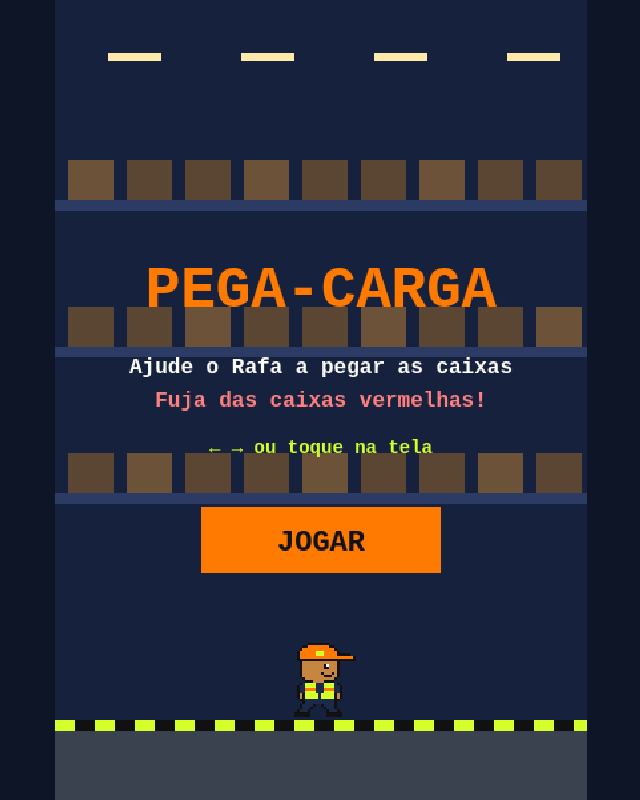
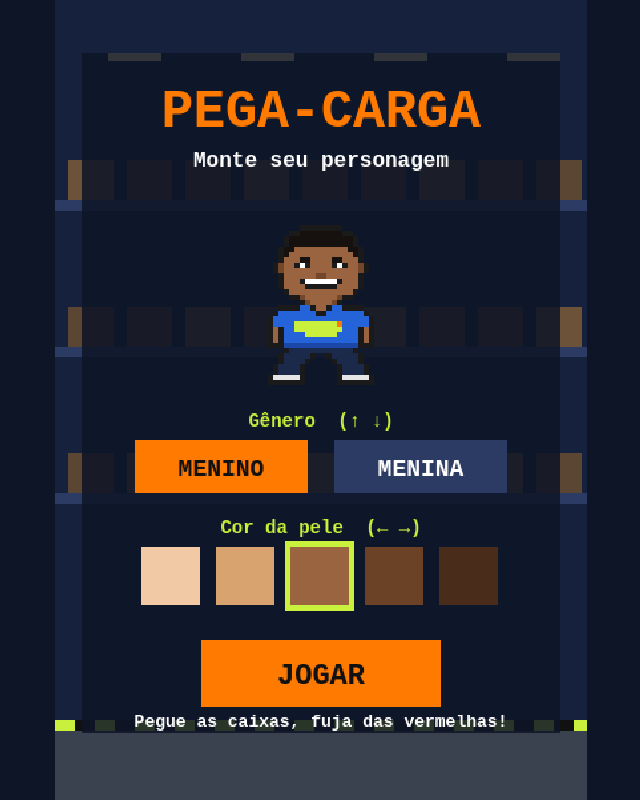
Before and after one commit to bibliotecasestsenat-debug/pega-carga, a plain HTML site: page index.html in a window 1280 px wide. Shown: the whole page, without its empty margins (319-959 px from the left). Drawn offline with Linux system fonts and the light colour scheme.

Commit message:
Tela de escolha de gênero e cor da pele; novo visual do personagem
Co-Authored-By: Claude Opus 5.5 <noreply@anthropic.com>
Claude-Session: https://claude.ai/code/session_01BRLzYbQR8harGepWHJqbNs

```diff
--- a/index.html
+++ b/index.html
@@ -23,59 +23,102 @@ const L = 400, A = 600;          // largura e altura do jogo
 const CHAO = 540;                // altura do chão
 
 // ===== Cores do Rafa =====
-const LARANJA = '#ff7a00', LIMAO = '#d4ff2a', MARINHO = '#1b2a4a';
-const PALETA = { O: LARANJA, Y: LIMAO, N: MARINHO, S: '#c68642', K: '#111111', W: '#ffffff' };
+const LARANJA = '#ff7a00', LIMAO = '#c8f03c', MARINHO = '#1b2a4a';
+// K contorno, H cabelo, S pele, D sombra da pele, W branco, B/b camiseta azul, Y estampa limão, O detalhe laranja, N calça, G tênis
+const PALETA = {"K": "#1a1a1a", "H": "#16110e", "S": "#9a6440", "D": "#74472b", "W": "#ffffff", "B": "#2563d9", "b": "#1a47a8", "Y": "#c8f03c", "O": "#ff7a00", "N": "#1b2a4a", "G": "#e6e6e6"};
 
 // ===== Rafa em pixel art 32x32 (cada letra é um pixel, "." é vazio) =====
-const CABECA_E_CORPO = [
-  '', '',
-  '...........KKKKKKKK',
-  '.........KKOOOOOOOOKK',
-  '........KOOOOOOOOOOOOK',
-  '.......KOOOOOOYYYOOOOOK',          // boné grande com emblema
-  '.......KOOOOOOYYYOOOOOKKKKK',
-  '.......KOOOOOOOOOOOOOOOOOOOOK',    // aba do boné
-  '.......KKKKKKKKKKKKKKKKKKKKKK',
-  '........KSSSSSSSSSSSSSK',
-  '........KSSSSSSSSKWSSSK',          // olho atento
-  '........KSSSSSSSSKKSSSK',
-  '........KSSSSSSSSSSSSSK',
-  '........KSSSSSSSKSSSKSK',          // sorriso brincalhão
-  '........KSSSSSSSSKKKSSK',
-  '.........KSSSSSSSSSSSK',
-  '..........KKKSSSSKKKK',
-  '........KNYYYYNNNYYYYNK',          // colete amarelo-limão
-  '.......KNNYYYYNNNYYYYNNK',
-  '.......KNNOOOONNNOOOONNK',         // faixa refletiva laranja
-  '.......KNNYYYYNNNYYYYNNK',
-  '.......KSKYYYYYNYYYYYKSK',         // mãos
-  '.......KSKYYYYYNYYYYYKSK',
-  '........KKNNNNNNNNNNNKK',
+// cabeça do menino: cabelo curto e sorriso grande
+const CABECA_MENINO = [
+  '................................',
+  '............KKKKKKKK............',
+  '..........KKHHHHHHHHKK..........',
+  '.........KHHHHHHHHHHHHK.........',
+  '.........KHHHHHHHHHHHHK.........',
+  '........KHHSSSSSSSSSSHHK........',
+  '........KHSSSSSSSSSSSSHK........',
+  '........KSSSHHSSSSHHSSSK........',
+  '.......KDSSKWKSSSSKWKSSDK.......',
+  '.......KDSSSSSSSSSSSSSSDK.......',
+  '........KSSSSSSDDSSSSSSK........',
+  '........KSSSKWWWWWWKSSSK........',
+  '........KSSSSKKKKKKSSSSK........',
+  '.........KSSSSSSSSSSSSK.........',
+  '..........KKDSSSSSSDKK..........',
+  '............KDSSSSDK............',
+];
+// cabeça da menina: cabelo comprido até os ombros e presilha laranja
+const CABECA_MENINA = [
+  '................................',
+  '............KKKKKKKK............',
+  '..........KKHHHHHHHHKK..........',
+  '.........KHHHHHHHHHHOOK.........',
+  '........KHHHHHHHHHHHOOHK........',
+  '........KHHHSSSSSSSSHHHK........',
+  '.......KHHSSSSSSSSSSSSHHK.......',
+  '.......KHSSSHHSSSSHHSSSHK.......',
+  '.......KHSSKWKSSSSKWKSSHK.......',
+  '.......KHSSSSSSSSSSSSSSHK.......',
+  '.......KHSSSSSSDDSSSSSSHK.......',
+  '.......KHSSSKWWWWWWKSSSHK.......',
+  '.......KHSSSSKKKKKKSSSSHK.......',
+  '.......KHHSSSSSSSSSSSSHHK.......',
+  '.......KHHHKKDSSSSDKKHHHK.......',
+  '.......KHHHHKDSSSSDKHHHHK.......',
+];
+// corpo: camiseta azul com estampa (igual para os dois)
+const CORPO = [
+  '........KKKKBBKSSKBBKKKK........',
+  '.......KBBBBBBBKKBBBBBBBK.......',
+  '......KBBBBBBBBBBBBBBBBBBK......',
+  '......KBBBBYYYYYYYYOBBBBBK......',
+  '......KSKBBYYYYYYYYYBBBKSK......',
+  '......KSKBBBBYYYYYYBBBBKSK......',
+  '......KSKBBBBBBBBBBBBBBKSK......',
+  '......KKKbbbbbbbbbbbbbbKKK......',
+  '.........KNNNNNNNNNNNNK.........',
 ];
 // quadro 1: pernas abertas
 const PERNAS_1 = [
-  '.........KNNNNNNNNNNNK',
-  '........KNNNNK..KNNNNK',
-  '........KNNNK....KNNNK',
-  '.......KNNNK......KNNNK',
-  '......KKKKKK......KKKKKK',
-  '......KKKKKK......KKKKKK',
+  '........KNNNNNK..KNNNNNK........',
+  '........KNNNNK....KNNNNK........',
+  '.......KNNNNK......KNNNNK.......',
+  '.......KNNNNK......KNNNNK.......',
+  '......KGGGGGK......KGGGGGK......',
+  '......KKKKKKK......KKKKKKK......',
+  '................................',
 ];
 // quadro 2: pernas juntas
 const PERNAS_2 = [
-  '..........KNNNNNNNNNK',
-  '..........KNNNNNNNNK',
-  '...........KNNNNNNK',
-  '...........KNNKNNNK',
-  '..........KKKKKKKKK',
-  '..........KKKKKKKKK',
+  '.........KNNNNNNNNNNNNK.........',
+  '..........KNNNNNNNNNNK..........',
+  '..........KNNNNKNNNNNK..........',
+  '..........KNNNNKKNNNNK..........',
+  '.........KGGGGGKKGGGGGK.........',
+  '.........KKKKKKKKKKKKKK.........',
+  '................................',
 ];
-const QUADROS = [CABECA_E_CORPO.concat(PERNAS_1), CABECA_E_CORPO.concat(PERNAS_2)];
+// monta os 2 quadros de andar para cada gênero
+const QUADROS = {
+  menino: [CABECA_MENINO.concat(CORPO, PERNAS_1), CABECA_MENINO.concat(CORPO, PERNAS_2)],
+  menina: [CABECA_MENINA.concat(CORPO, PERNAS_1), CABECA_MENINA.concat(CORPO, PERNAS_2)],
+};
 
-// desenha o Rafa: x,y = canto de cima à esquerda; cada pixel vira 2x2
-function desenharPersonagem(x, y) {
-  const desenho = QUADROS[rafa.quadro];
-  const tam = 2;
+// ===== Tons de pele que o jogador pode escolher (cor e sombra) =====
+const PELES = [
+  { S: '#f1c9a5', D: '#d9a77f' },
+  { S: '#d8a36f', D: '#b98250' },
+  { S: '#9a6440', D: '#74472b' },
+  { S: '#6b4226', D: '#4e2e19' },
+  { S: '#4a2c1a', D: '#2f1c10' },
+];
+// escolha feita na tela inicial
+const escolha = { genero: 'menino', pele: 2 };
+
+// desenha o personagem: x,y = canto de cima à esquerda; cada pixel vira tam x tam
+function desenharPersonagem(x, y, tam = 2) {
+  const desenho = QUADROS[escolha.genero][rafa.quadro];
+  const cores = Object.assign({}, PALETA, PELES[escolha.pele]);   // troca a cor da pele
   ctx.save();
   if (rafa.olhandoEsquerda) {        // vira o desenho quando anda para a esquerda
     ctx.translate(x + 32 * tam, y);
@@ -84,7 +127,7 @@ function desenharPersonagem(x, y) {
   }
   for (let lin = 0; lin < desenho.length; lin++) {
     for (let col = 0; col < desenho[lin].length; col++) {
-      const cor = PALETA[desenho[lin][col]];
+      const cor = cores[desenho[lin][col]];
       if (cor) { ctx.fillStyle = cor; ctx.fillRect(x + col * tam, y + lin * tam, tam, tam); }
     }
   }
@@ -108,6 +151,12 @@ function recomecar() {
 addEventListener('keydown', e => {
   teclas[e.key] = true;
   if ((e.key === ' ' || e.key === 'Enter') && estado !== 'jogando') recomecar();
+  // na tela inicial: ↑ ↓ trocam o gênero, ← → trocam a cor da pele
+  if (estado === 'inicio') {
+    if (e.key === 'ArrowUp' || e.key === 'ArrowDown') escolha.genero = escolha.genero === 'menino' ? 'menina' : 'menino';
+    if (e.key === 'ArrowLeft') escolha.pele = (escolha.pele + PELES.length - 1) % PELES.length;
+    if (e.key === 'ArrowRight') escolha.pele = (escolha.pele + 1) % PELES.length;
+  }
   if (e.key.startsWith('Arrow') || e.key === ' ') e.preventDefault();
 });
 addEventListener('keyup', e => { teclas[e.key] = false; });
@@ -118,9 +167,24 @@ function posToque(ev) {
   const r = tela.getBoundingClientRect();
   return (ev.clientX - r.left) * (L / r.width);
 }
+function posToqueY(ev) {
+  const r = tela.getBoundingClientRect();
+  return (ev.clientY - r.top) * (A / r.height);
+}
+// confere se o ponto (px, py) está dentro de um retângulo
+function dentro(px, py, b) { return px >= b.x && px <= b.x + b.l && py >= b.y && py <= b.y + b.a; }
+
 tela.addEventListener('pointerdown', ev => {
-  if (estado !== 'jogando') { recomecar(); return; }
-  toqueX = posToque(ev);
+  const px = posToque(ev), py = posToqueY(ev);
+  if (estado === 'inicio') {                     // cliques da tela de escolha
+    if (dentro(px, py, BOTAO_MENINO)) escolha.genero = 'menino';
+    if (dentro(px, py, BOTAO_MENINA)) escolha.genero = 'menina';
+    PELES.forEach((p, i) => { if (dentro(px, py, quadradoPele(i))) escolha.pele = i; });
+    if (dentro(px, py, BOTAO_JOGAR)) recomecar();
+    return;
+  }
+  if (estado === 'fim') { recomecar(); return; }
+  toqueX = px;
 });
 tela.addEventListener('pointermove', ev => { if (toqueX !== null) toqueX = posToque(ev); });
 addEventListener('pointerup', () => { toqueX = null; });
@@ -244,6 +308,41 @@ function desenharBotao(t) {
   textoCentro(t, 413, 22, '#111');
 }
 
+// ===== Tela de escolha do personagem =====
+const BOTAO_MENINO = { x: 60, y: 330, l: 130, a: 40 };
+const BOTAO_MENINA = { x: 210, y: 330, l: 130, a: 40 };
+const BOTAO_JOGAR = { x: 110, y: 480, l: 180, a: 50 };
+function quadradoPele(i) { return { x: 65 + i * 56, y: 410, l: 44, a: 44 }; }
+
+function desenharEscolha() {
+  ctx.fillStyle = 'rgba(13,21,38,0.85)'; ctx.fillRect(20, 40, L - 40, 510);   // painel
+  textoCentro('PEGA-CARGA', 95, 40, LARANJA);
+  textoCentro('Monte seu personagem', 125, 16, '#fff');
+  // prévia grande do personagem (pixels 4x4)
+  rafa.olhandoEsquerda = false;
+  desenharPersonagem(L / 2 - 64, 165, 4);
+  // botões de gênero (o escolhido fica laranja)
+  textoCentro('Gênero  (↑ ↓)', 320, 14, LIMAO);
+  [[BOTAO_MENINO, 'MENINO', 'menino'], [BOTAO_MENINA, 'MENINA', 'menina']].forEach(([b, t, g]) => {
+    ctx.fillStyle = escolha.genero === g ? LARANJA : '#2b3b63';
+    ctx.fillRect(b.x, b.y, b.l, b.a);
+    ctx.font = 'bold 18px monospace'; ctx.textAlign = 'center';
+    ctx.fillStyle = escolha.genero === g ? '#111' : '#fff';
+    ctx.fillText(t, b.x + b.l / 2, b.y + 27);
+  });
+  // quadrados com os tons de pele (o escolhido tem borda limão)
+  textoCentro('Cor da pele  (← →)', 400, 14, LIMAO);
+  PELES.forEach((p, i) => {
+    const q = quadradoPele(i);
+    if (escolha.pele === i) { ctx.fillStyle = LIMAO; ctx.fillRect(q.x - 4, q.y - 4, q.l + 8, q.a + 8); }
+    ctx.fillStyle = p.S; ctx.fillRect(q.x, q.y, q.l, q.a);
+  });
+  // botão jogar
+  ctx.fillStyle = LARANJA; ctx.fillRect(BOTAO_JOGAR.x, BOTAO_JOGAR.y, BOTAO_JOGAR.l, BOTAO_JOGAR.a);
+  textoCentro('JOGAR', BOTAO_JOGAR.y + 33, 22, '#111');
+  textoCentro('Pegue as caixas, fuja das vermelhas!', 545, 13, '#fff');
+}
+
 // ===== Desenha tudo =====
 function desenhar() {
   ctx.save();
@@ -252,12 +351,7 @@ function desenhar() {
   desenharChao();
 
   if (estado === 'inicio') {
-    desenharPersonagem(rafa.x, rafa.y);
-    textoCentro('PEGA-CARGA', 230, 44, LARANJA);
-    textoCentro('Ajude o Rafa a pegar as caixas', 280, 16, '#fff');
-    textoCentro('Fuja das caixas vermelhas!', 305, 16, '#ff8080');
-    textoCentro('← → ou toque na tela', 340, 14, LIMAO);
-    desenharBotao('JOGAR');
+    desenharEscolha();
   } else {
     cargas.forEach(desenharCarga);
     // Rafa pisca depois de perder vida
```
